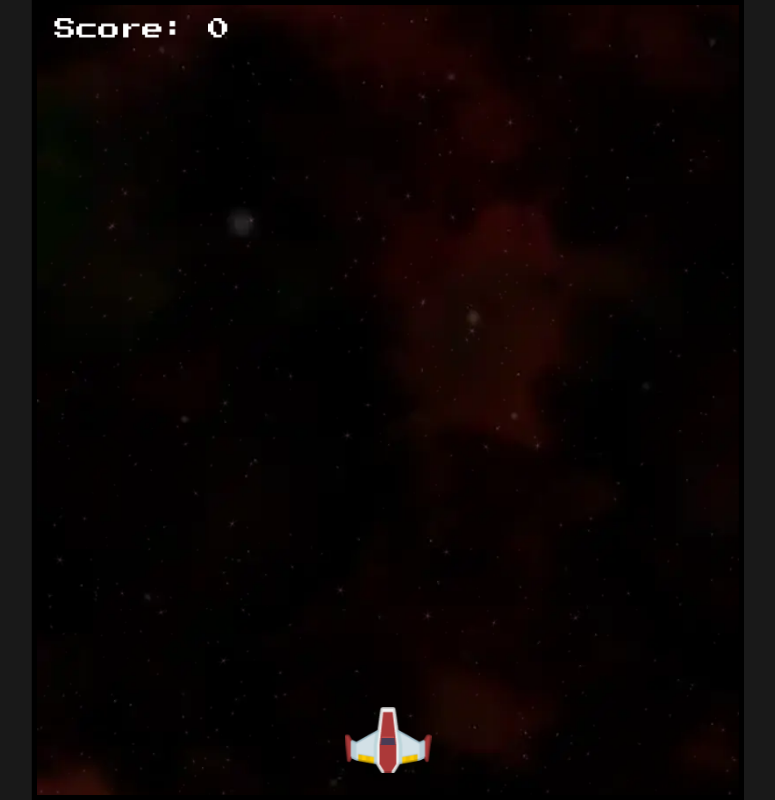
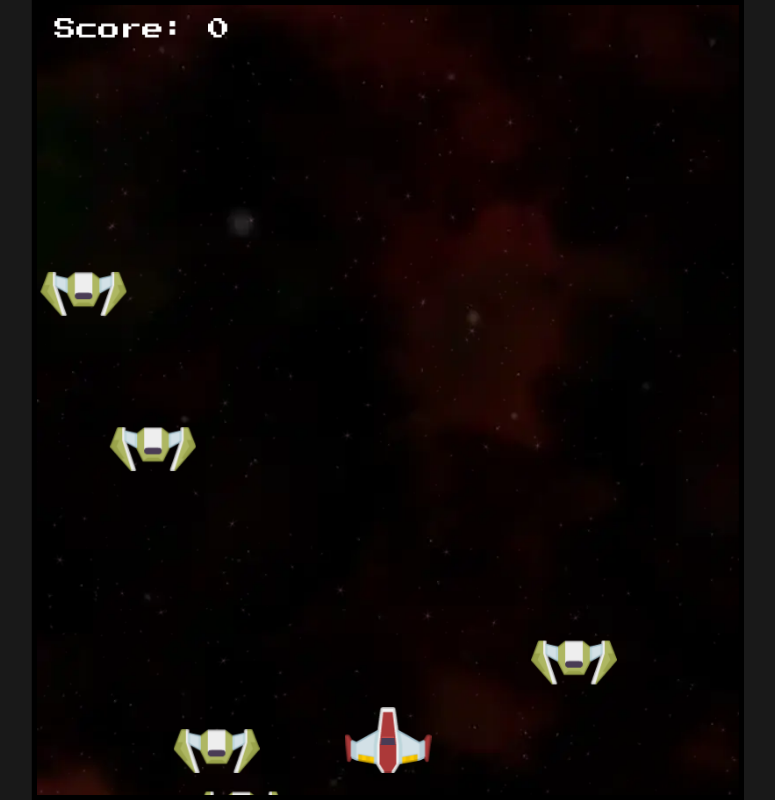
Before and after one commit to klekanger/attack-of-the-space-nerds, a website built with Vite: page index.html in a window 1280 px wide. Shown: the whole page, without its empty margins (252-1027 px from the left). Built offline with nearby package versions, Linux system fonts and the light colour scheme.

Commit message:
chore: add enemy class

```diff
--- a/index.html
+++ b/index.html
@@ -5,6 +5,10 @@
     <link rel="icon" type="image/svg+xml" href="/artwork/player.png" />
     <meta name="viewport" content="width=device-width, initial-scale=1.0" />
     <title>Attack of the Space Nerds</title>
+    <meta
+      name="description"
+      content="2D space shooter with parallax scrolling, developed in vanilla TypeScript by Kurt Lekanger using CanvasRenderingContext2D."
+    />
     <link rel="preconnect" href="https://fonts.googleapis.com" />
     <link rel="preconnect" href="https://fonts.gstatic.com" crossorigin />
     <link
--- /dev/null
+++ b/src/classes/enemies.ts
@@ -0,0 +1,56 @@
+import { Game } from './game';
+import enemyShipImage from '../artwork/enemyShip.png';
+import { urlToHttpOptions } from 'url';
+
+export class Enemy {
+  game: Game;
+  speed: number;
+  verticalSpeed: number;
+  markedForDeletion: boolean;
+  image!: HTMLImageElement;
+  x!: number;
+  y!: number;
+  width!: number;
+
+  constructor(game: Game) {
+    this.game = game;
+    this.speed = Math.random() * -1.5 - 0.5;
+    this.verticalSpeed = Math.random() * 2 + 0.1;
+    this.markedForDeletion = false;
+  }
+
+  update() {
+    if (this.x <= 0 || this.x >= this.game.width - this.width) {
+      this.speed = -this.speed;
+    }
+
+    this.x += this.speed;
+    this.y += this.verticalSpeed;
+  }
+
+  draw(context: CanvasRenderingContext2D) {
+    context.drawImage(this.image, this.x, this.y);
+  }
+}
+
+export class ScaryGeek extends Enemy {
+  x: number;
+  y: number;
+  lives: number;
+  score: number;
+  width: number;
+  height: number;
+  image: HTMLImageElement;
+
+  constructor(game: Game) {
+    super(game);
+    this.width = 98;
+    this.height = 50;
+    this.x = Math.random() * (this.game.width * 0.95 - this.width);
+    this.y = Math.random() * 100;
+    this.image = new Image();
+    this.image.src = enemyShipImage;
+    this.lives = 2;
+    this.score = this.lives;
+  }
+}
--- a/src/classes/game.ts
+++ b/src/classes/game.ts
@@ -2,6 +2,7 @@ import { Background } from './background';
 import { UI } from './ui';
 import { Player } from './player';
 import { InputHandler } from './inputHandler';
+import { Enemy, ScaryGeek } from './enemies';
 
 export class Game {
   gameMode: 'idle' | 'playing';
@@ -12,6 +13,9 @@ export class Game {
   inputHandler: InputHandler;
   ui: UI;
   keys: string[];
+  enemyWave: Enemy[];
+  enemyTimer: number;
+  enemyInterval: number;
   speed: number;
   ammo: number;
   maxAmmo: number;
@@ -19,6 +23,7 @@ export class Game {
   ammoInterval: number;
   gameOver: boolean;
   score: number;
+  debug: boolean;
 
   constructor(width: number, height: number) {
     this.gameMode = 'playing';
@@ -29,6 +34,10 @@ export class Game {
     this.inputHandler = new InputHandler(this);
     this.ui = new UI(this);
     this.keys = [];
+    this.enemyWave = [];
+    this.debug = true;
+    this.enemyTimer = 0;
+    this.enemyInterval = 2000;
     this.speed = 10;
     this.ammo = 20;
     this.maxAmmo = 50;
@@ -43,6 +52,14 @@ export class Game {
     this.background.layer1.update();
     this.background.layer2.update();
     this.player.update(delta);
+    if (this.debug === true) {
+      this.addEnemyWave();
+      this.debug = false;
+    }
+
+    this.enemyWave.forEach((enemy) => {
+      enemy.update();
+    });
   }
 
   draw(context: CanvasRenderingContext2D) {
@@ -52,7 +69,18 @@ export class Game {
     this.background.layer2.draw(context); // foreground star field
     context.restore();
 
+    this.player.draw(context);
+
+    this.enemyWave.forEach((enemy) => {
+      enemy.draw(context);
+    });
+
     this.ui.draw(context);
-    this.player.draw(context);
+  }
+
+  addEnemyWave() {
+    for (let i = 0; i < 5; i++) {
+      this.enemyWave.push(new ScaryGeek(this));
+    }
   }
 }
```
